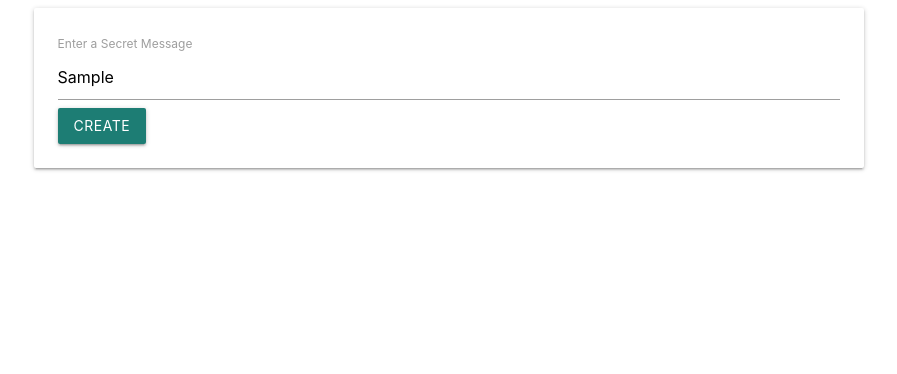
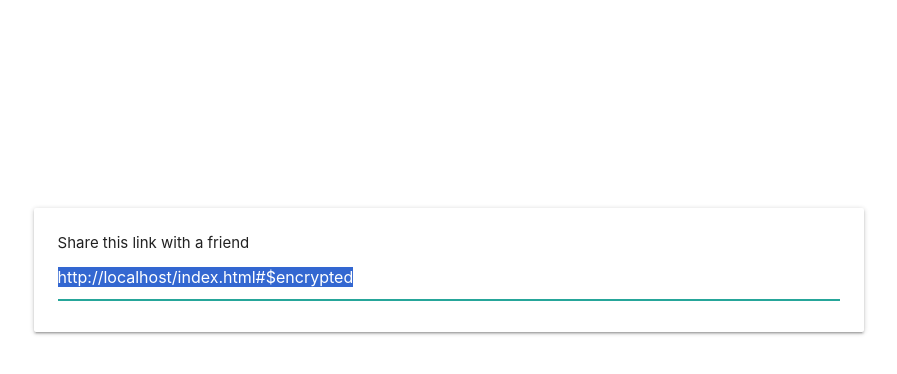
Before and after one commit to denineguy/message, a plain HTML site: page index.html in a window 1280 px wide. Both pictures are taken after typing "Sample" into the empty fields and a click on the button "CREATE". Shown: the whole page, without its empty margins (191-1088 px from the left). Drawn offline with nearby package versions, Linux system fonts and the light colour scheme.

Commit message:
toggling the element visibility

```diff
--- a/index.html
+++ b/index.html
@@ -6,6 +6,12 @@
       href="https://cdnjs.cloudflare.com/ajax/libs/materialize/1.0.0/css/materialize.min.css"
     />
   </head>
+  <style>
+    .row {
+      margin-top: 25vh
+    }
+  </style>
+
   <body>
     <div class="row">
       <div class="col s8 offset-s2">
--- a/index.js
+++ b/index.js
@@ -1,5 +1,8 @@
 document.querySelector('form').addEventListener('submit', event => {
   event.preventDefault();
+
+  document.querySelector('#message-form').classList.add('hide')
+  document.querySelector('#link-form').classList.remove('hide')
 
   const input = document.querySelector('#message-input');
   const encrypted = btoa(input.value);
```
